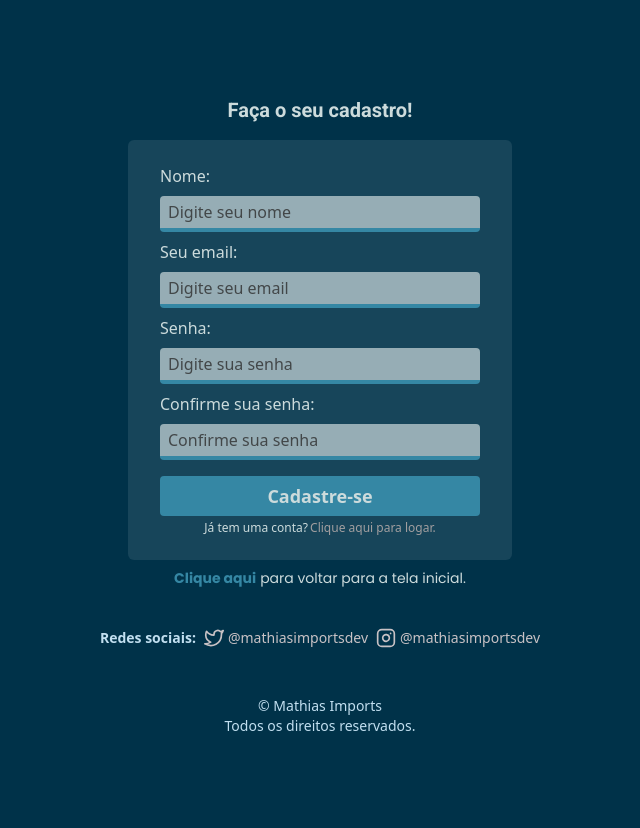
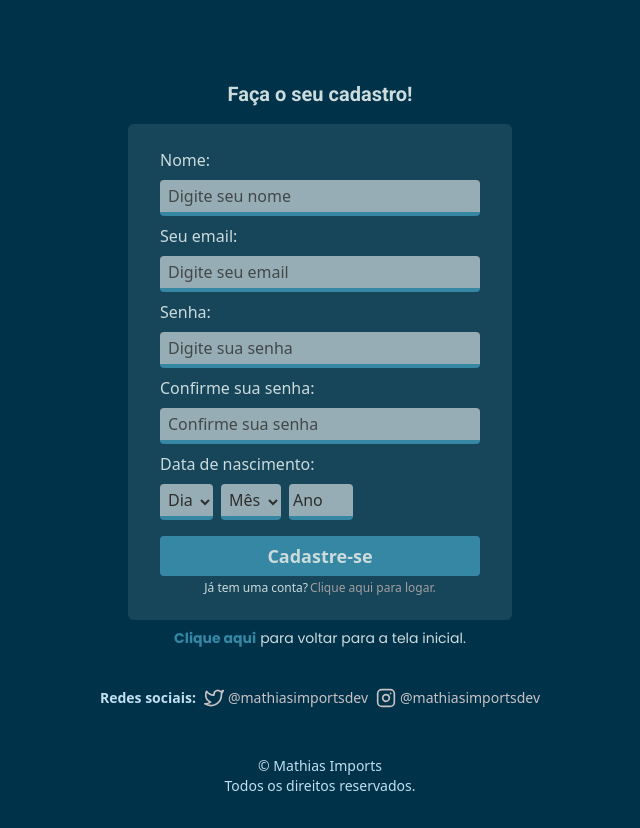
Before and after one commit to immathiias/e-commerce, a React (Vite) app in the folder web/: page /cadastro in a window 1280 px wide. Shown: the whole page, without its empty margins (320-960 px from the left). Before the commit the page ends 800 px from the top, so only its background shows below. Built offline with nearby package versions, Linux system fonts and the light colour scheme.

Commit message:
Some changes in the part of Log in and Register

```diff
--- a/web/src/components/Login/Form.jsx
+++ b/web/src/components/Login/Form.jsx
@@ -7,7 +7,7 @@ export default function Form() {
     const navigate = useNavigate()
 
     return (
-        <div className="w-80 lg:w-96 xs0:w-screen h-auto px-4 py-6 lg:px-8 bg-cyan-700 rounded-md">
+        <div className="w-80 lg:w-96 xs0:w-screen h-auto px-8 py-6 lg:px-8 bg-cyan-700 rounded-md">
             <form className="flex flex-col gap-2 justify-center items-start text-cyan-100">
 
                 <label htmlFor="email">Seu email:</label>
@@ -20,18 +20,13 @@ export default function Form() {
                     type="password" id="password" name="password" placeholder="Digite sua senha"
                 />
 
-                <label htmlFor="confirmPassword">Confirme sua senha:</label>
-                <Input
-                    type="password" id="confirmPassword" name="confirmPassword" placeholder="Confirme sua senha"
-                />
-
                 <Button
                     width="w-full" height="h-10" padding="p-2" mt="mt-2"
                     text={"Logar"}
                     color="dark" fontSize="lg" fontWeight="bold"
                 />
             </form>
-            <p className="flex xs0:flex-col gap-0.5 justify-center items-center mt-1 text-xs text-cyan-100">
+            <p className="flex flex-col lg:flex-row gap-0.5 justify-center items-center mt-2 text-xs text-cyan-100">
                 Ainda não tem uma conta?
                 <button onClick={() => navigate(`/cadastro`)} className="text-gray-300 hover:opacity-80 transition">Clique aqui para se cadastrar.</button>
             </p>
--- a/web/src/components/Login/index.jsx
+++ b/web/src/components/Login/index.jsx
@@ -3,8 +3,8 @@ import Form from "./Form";
 
 export default function Login() {
     return (
-        <div className="flex flex-col mx-auto h-screen justify-between items-center">
-            <div className="flex flex-col mt-40 mx-auto xs0:px-8 items-center">
+        <div className="flex flex-col flex-1 mx-auto h-screen justify-between items-center">
+            <div className="flex flex-col mt-20 mx-auto xs0:px-8 items-center">
                 <div className="text-cyan-100 font-bold font-[roboto] text-xl mb-4">Faça o seu login!</div>
                 <Form/>
                 <div className="mt-2">
--- a/web/src/components/SignUp/Form.jsx
+++ b/web/src/components/SignUp/Form.jsx
@@ -30,6 +30,78 @@ export default function Form() {
                     type="password" id="confirmPassword" name="confirmPassword" placeholder="Confirme sua senha"
                 />
 
+                <label htmlFor="birthday">Data de nascimento:</label>
+                <div className="flex gap-2">
+
+                    <select
+                        name="month"
+                        id="month"
+                        defaultValue={'default'}
+                        className="text-gray-600 outline-none font-medium bg-opacity-70 p-1 bg-cyan-100 rounded border-b-4 border-cyan-500"
+                    >
+                        <option value="default" disabled>Dia</option>
+                        <option value="1">1</option>
+                        <option value="2">2</option>
+                        <option value="3">3</option>
+                        <option value="4">4</option>
+                        <option value="5">5</option>
+                        <option value="6">6</option>
+                        <option value="7">7</option>
+                        <option value="8">8</option>
+                        <option value="9">9</option>
+                        <option value="10">10</option>
+                        <option value="11">11</option>
+                        <option value="12">12</option>
+                    </select>
+                    <select
+                        name="day"
+                        id="day"
+                        defaultValue={'default'}
+                        className="text-gray-600 outline-none font-medium bg-opacity-70 p-1 bg-cyan-100 rounded border-b-4 border-cyan-500"
+                    >
+                        <option value="default" disabled>Mês</option>
+                        <option value="1">1</option>
+                        <option value="2">2</option>
+                        <option value="3">3</option>
+                        <option value="4">4</option>
+                        <option value="5">5</option>
+                        <option value="6">6</option>
+                        <option value="7">7</option>
+                        <option value="8">8</option>
+                        <option value="9">9</option>
+                        <option value="10">10</option>
+                        <option value="11">11</option>
+                        <option value="12">12</option>
+                        <option value="13">13</option>
+                        <option value="14">14</option>
+                        <option value="15">15</option>
+                        <option value="16">16</option>
+                        <option value="17">17</option>
+                        <option value="18">18</option>
+                        <option value="19">19</option>
+                        <option value="20">20</option>
+                        <option value="21">21</option>
+                        <option value="22">22</option>
+                        <option value="23">23</option>
+                        <option value="24">24</option>
+                        <option value="25">25</option>
+                        <option value="26">26</option>
+                        <option value="27">27</option>
+                        <option value="28">28</option>
+                        <option value="29">29</option>
+                        <option value="30">30</option>
+                        <option value="31">31</option>
+                    </select>
+
+                    <input
+                        type="number"
+                        placeholder="Ano"
+                        aria-valuemin={1900}
+                        aria-valuemax={2020}
+                        className="w-16 text-gray-600 outline-none font-medium bg-opacity-70 p-1 bg-cyan-100 rounded border-b-4 border-cyan-500 placeholder:text-gray-600"
+                    />
+                </div>
+
                 <Button
                     width="w-full" height="h-10" padding="p-2" mt="mt-2"
                     text={"Cadastre-se"}
--- a/web/src/components/SignUp/index.jsx
+++ b/web/src/components/SignUp/index.jsx
@@ -5,7 +5,7 @@ import FooterSign from "../FooterSign"
 export default function SignUp() {
     return (
         <div className="flex flex-col mx-auto h-screen justify-between items-center">
-            <div className="flex flex-col mt-24 mx-auto xs0:px-8 items-center">
+            <div className="flex flex-col mt-20 mx-auto xs0:px-8 items-center">
                 <div className="text-cyan-100 font-bold font-[roboto] text-xl mb-4">Faça o seu cadastro!</div>
                 <Form />
                 <div className="mt-2">
```
